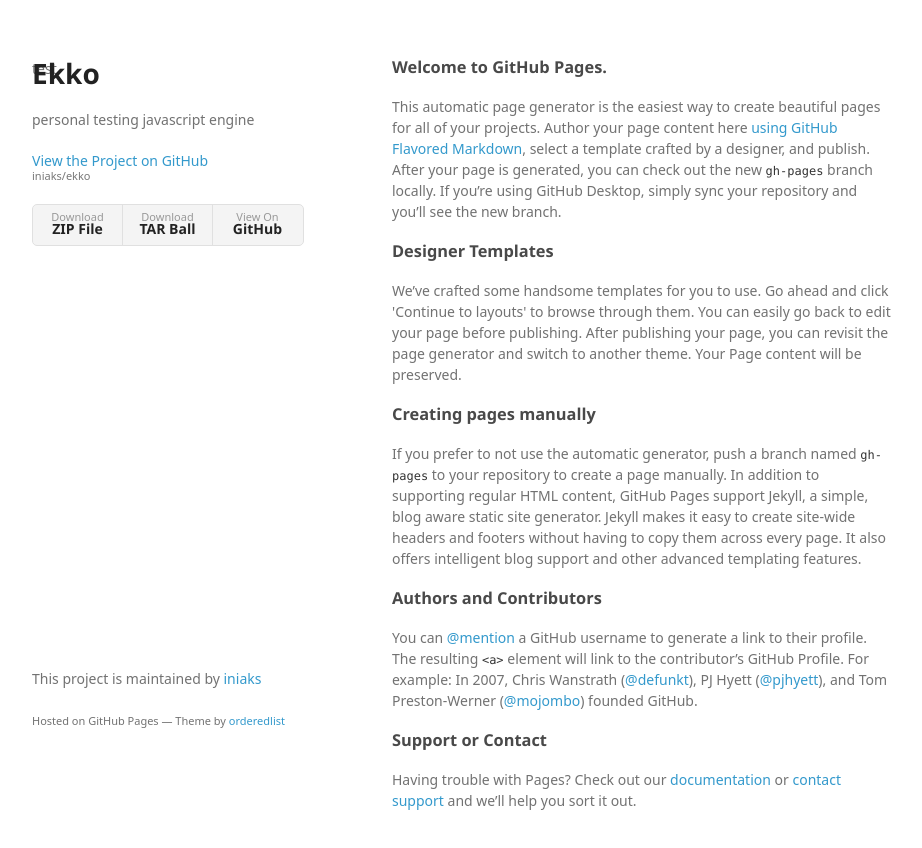
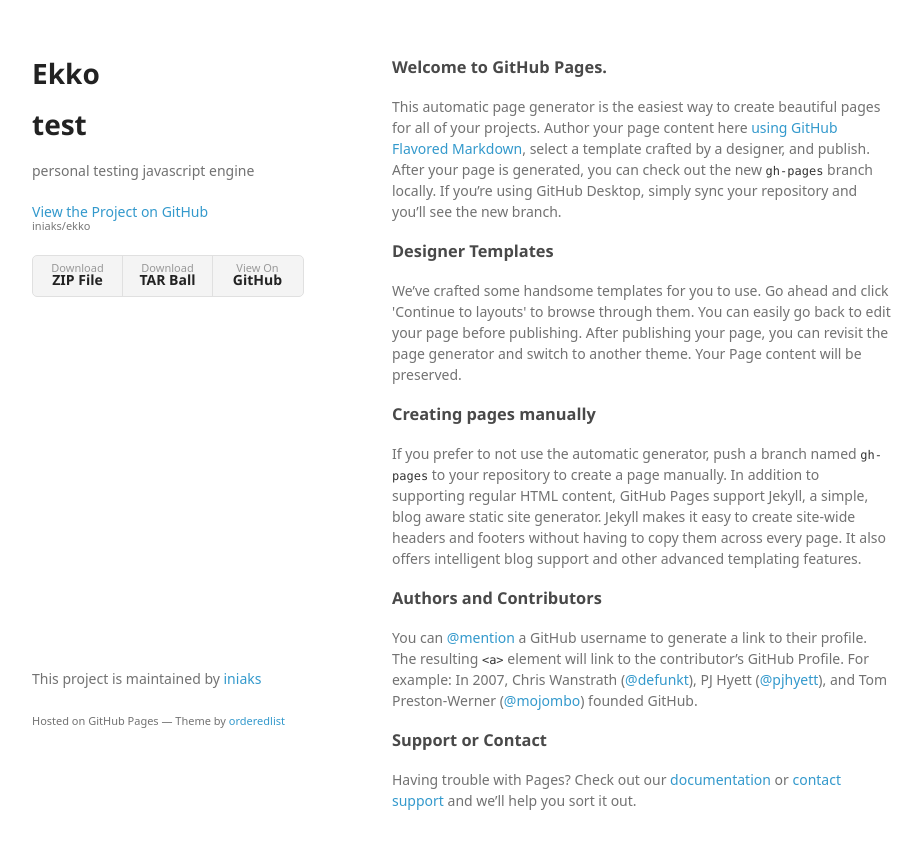
Before and after one commit to iniaks/ekko, a plain HTML site: page index.html in a window 1280 px wide. Shown: the whole page, without its empty margins (178-1100 px from the left). Drawn offline with Linux system fonts and the light colour scheme; a web font is replaced by a local one.

Commit message:
Update index.html

```diff
--- a/index.html
+++ b/index.html
@@ -16,6 +16,7 @@
     <div class="wrapper">
       <header>
         <h1>Ekko</h1>
+        <h1 id='weixin'>test</h1>
         <p>personal testing javascript engine</p>
 
         <p class="view"><a href="https://github.com/iniaks/ekko">View the Project on GitHub <small>iniaks/ekko</small></a></p>
@@ -58,7 +59,7 @@
         <p><small>Hosted on GitHub Pages &mdash; Theme by <a href="https://github.com/orderedlist">orderedlist</a></small></p>
       </footer>
 
-      <p id='weixin'>test</p>
+
     </div>
     <script src="javascripts/scale.fix.js"></script>
     <script>
```
